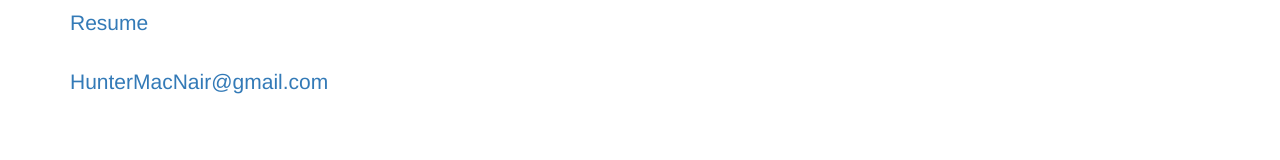
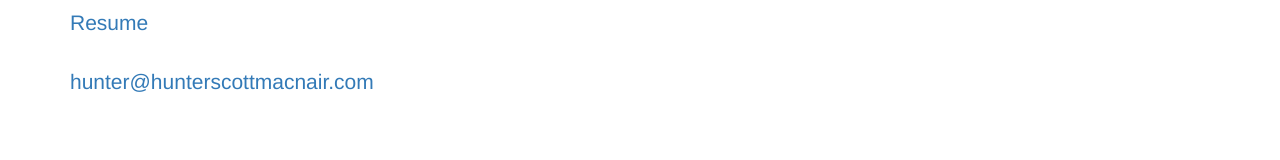
Before and after one commit to huntermacnair/huntermacnair.github.io, a plain HTML site: page index.html in a window 1280 px wide. Shown: the part 2950-3110 px from the top of the page. Drawn offline with Linux system fonts and the light colour scheme.

Commit message:
updated email

```diff
--- a/index.html
+++ b/index.html
@@ -126,7 +126,8 @@
             <br>
             <p class="lead"><a target="_blank" href="https://dl.dropboxusercontent.com/u/26950171/HunterMacNair_Resume.pdf">Resume</a>
             <br><br>
-            <a href= "mailto:huntermacnair@gmail.com">HunterMacNair@gmail.com</a></p>
+            <!--<a href= "mailto:huntermacnair@gmail.com">HunterMacNair@gmail.com</a>-->
+            <a href= "mailto:hunter@hunterscottmacnair.com">hunter@hunterscottmacnair.com</a></p>
         </div>
 
         <hr class="featurette-divider">
```
